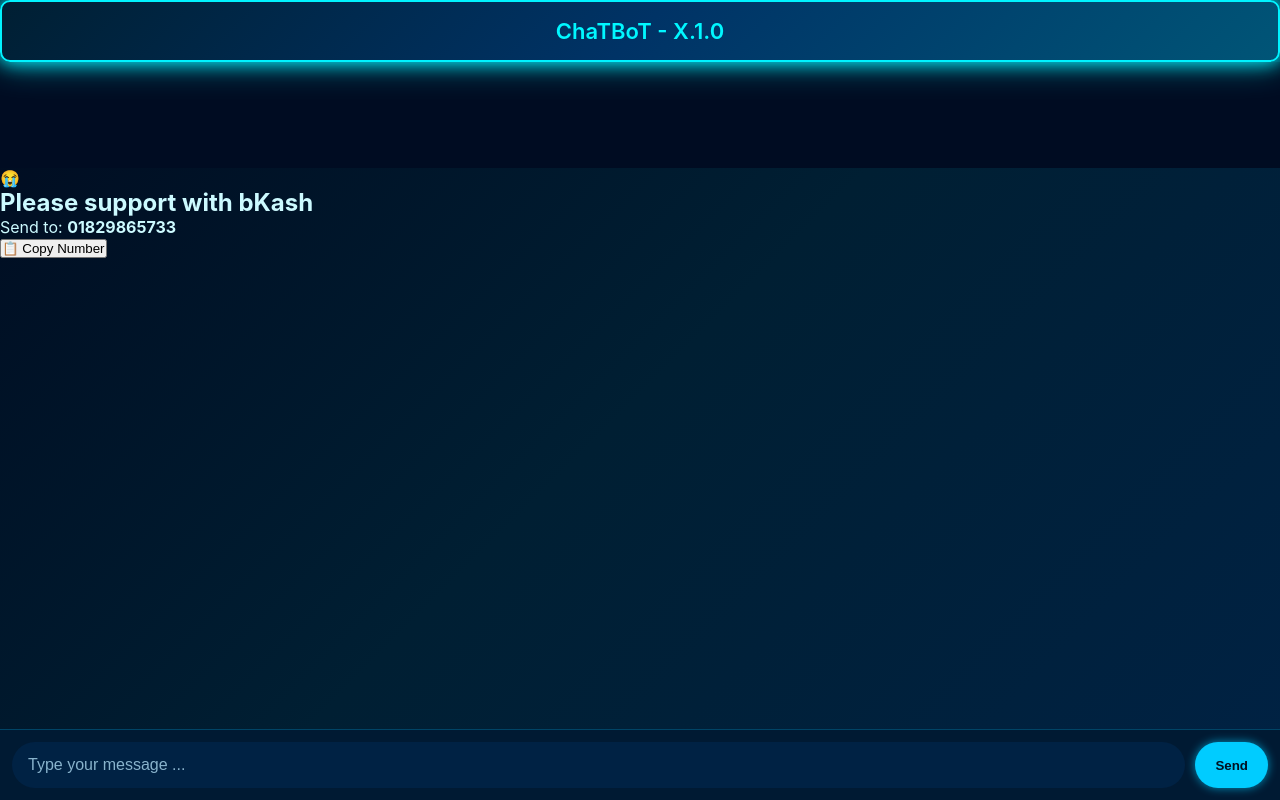
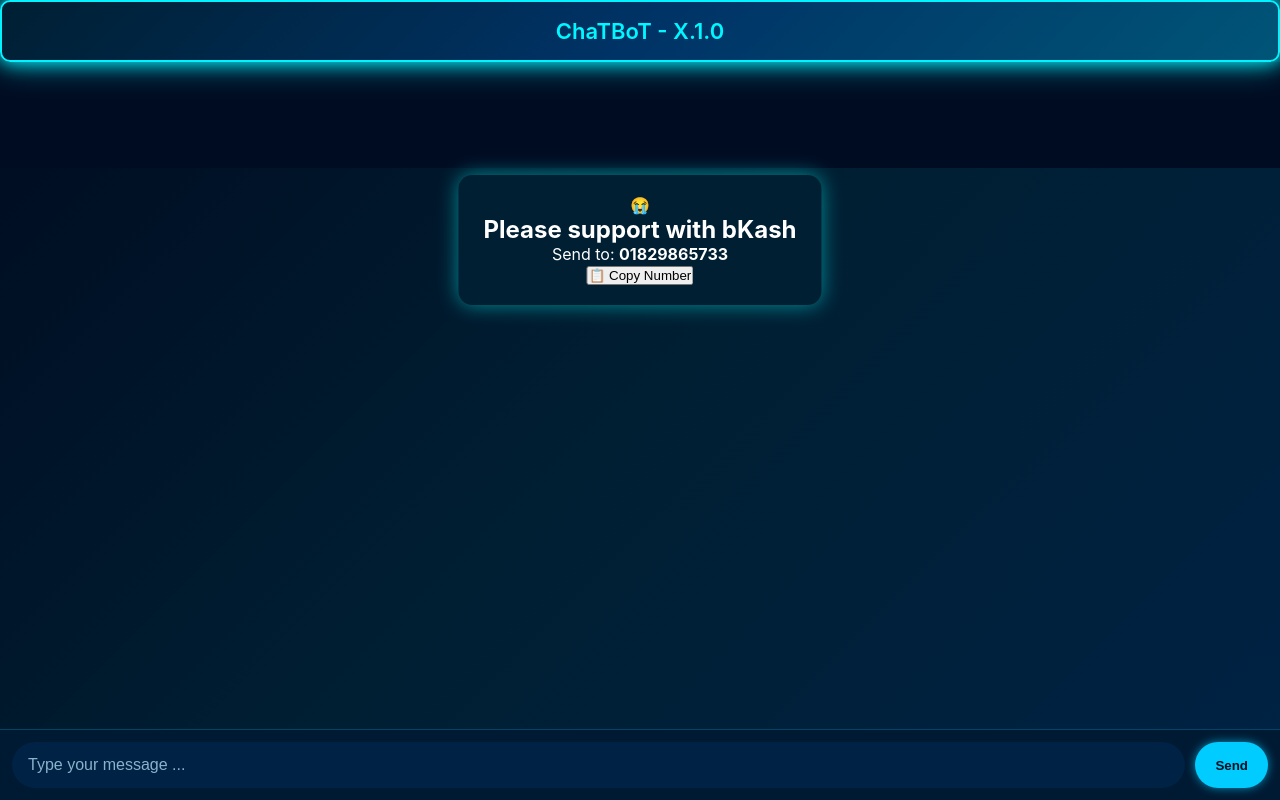
Before and after one commit to Tahmid123-max/Free-Ai-ChaTBoT, a plain HTML site: page index.html in a window 1280 px wide. Drawn offline with Linux system fonts and the light colour scheme.

Commit message:
style.css

```diff
--- a/style.css
+++ b/style.css
@@ -17,7 +17,7 @@ html, body {
   display: flex;
   flex-direction: column;
   height: 100vh;
-  overflow: show;
+  overflow: hidden;
 }
 
 /* === Title Bar === */
@@ -241,6 +241,10 @@ html, body {
   opacity: 1;
   transition: opacity 0.5s ease;
 }
+#loading-screen.hide {
+  opacity: 0;
+  pointer-events: none;
+}
 #loading-screen h1 {
   font-size: 24px;
   margin-bottom: 20px;
@@ -262,3 +266,29 @@ html, body {
   0% { opacity: 0.5; transform: scale(0.95); }
   100% { opacity: 1; transform: scale(1); }
 }
+
+/* === bKash Popup === */
+#bkash-popup {
+  position: fixed;
+  top: 30%;
+  left: 50%;
+  transform: translate(-50%, -50%);
+  background: #001f33;
+  color: #fff;
+  padding: 20px 25px;
+  border-radius: 14px;
+  box-shadow: 0 0 20px rgba(0, 255, 255, 0.5);
+  text-align: center;
+  z-index: 99999;
+  animation: fadeInScale 0.4s ease;
+}
+@keyframes fadeInScale {
+  from {
+    opacity: 0;
+    transform: translate(-50%, -50%) scale(0.95);
+  }
+  to {
+    opacity: 1;
+    transform: translate(-50%, -50%) scale(1);
+  }
+  }
```
